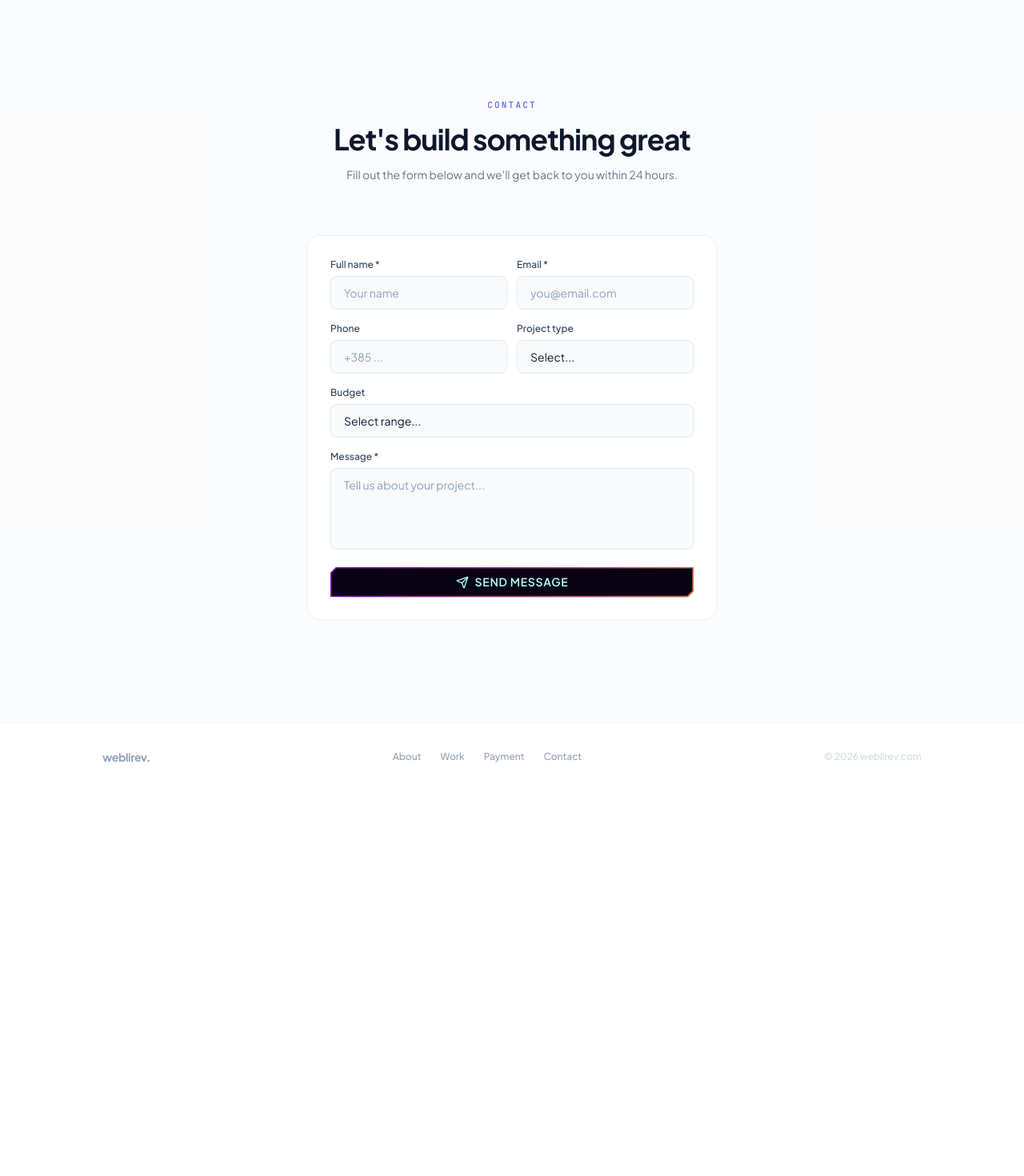
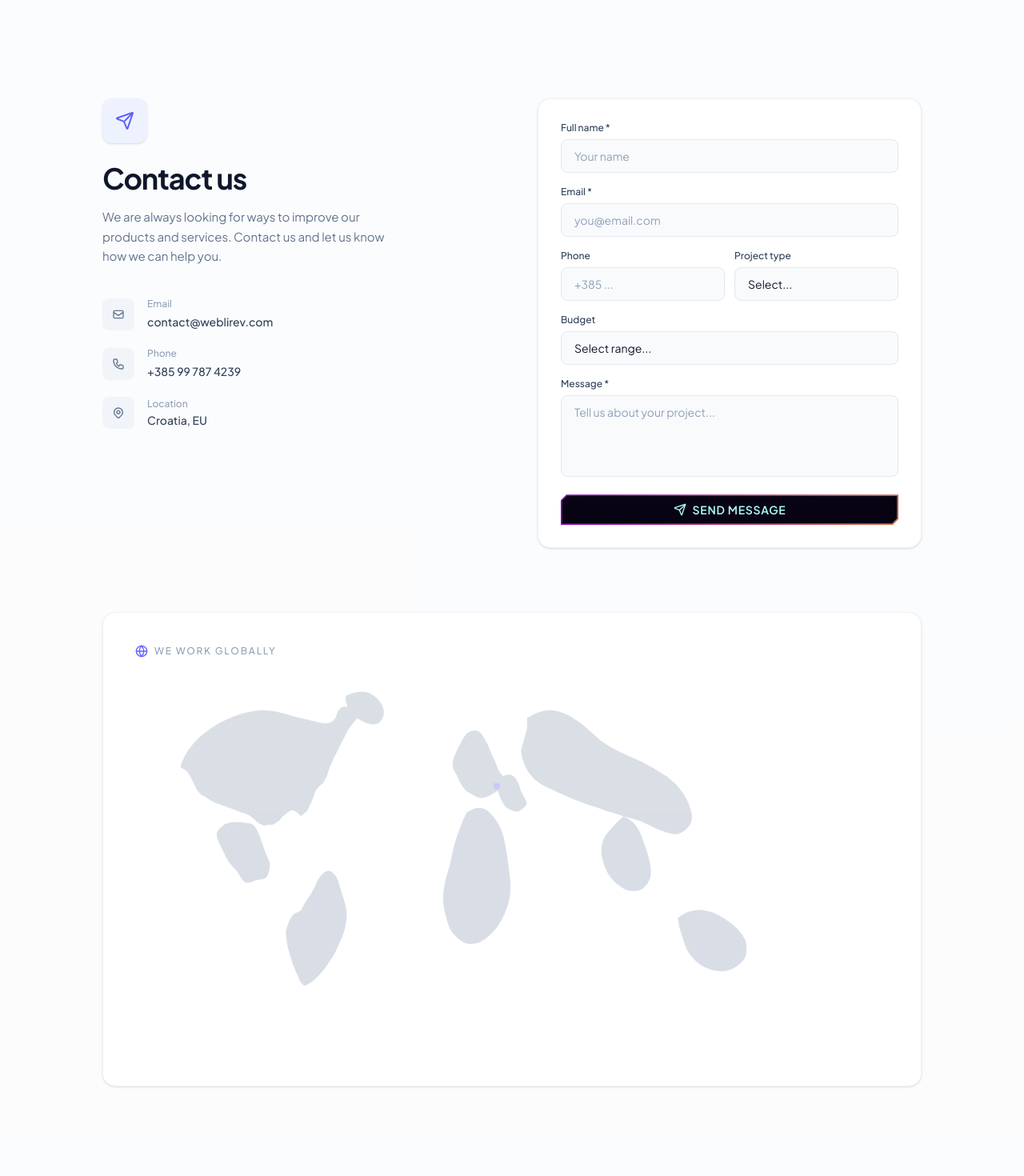
Before and after one commit to marx70027-dev/begood, a Next.js app: page / in a window 1280 px wide. Shown: the part 5440-6910 px from the top of the page at 80% size. Before the commit the page ends 6428 px from the top, so only its background shows below. Built offline with nearby package versions, Linux system fonts and the light colour scheme.

Commit message:
Redesign contact section: two-column layout with info + form, world map below
Co-Authored-By: Claude Opus 4.6 <noreply@anthropic.com>
Claude-Session: https://claude.ai/code/session_01Bpww7MM1SL5Luc2Gchy52w

```diff
--- a/app/page.tsx
+++ b/app/page.tsx
@@ -405,31 +405,70 @@ export default function Home() {
       {/* ── Contact ── */}
       <section id="contact" className="py-32 px-6 bg-slate-50/50">
         <div className="max-w-5xl mx-auto">
-          <SectionHead
-            label="Contact"
-            title="Let's build something great"
-            sub="Fill out the form below and we'll get back to you within 24 hours."
-          />
+          <div className="grid md:grid-cols-2 gap-12 md:gap-16 items-start">
+            {/* Left — Info */}
+            <motion.div initial={{ opacity: 0, x: -20 }} whileInView={{ opacity: 1, x: 0 }} viewport={{ once: true }} transition={{ duration: 0.6 }}>
+              <div className="w-14 h-14 rounded-xl bg-indigo-50 flex items-center justify-center mb-6 shadow-sm">
+                <Send className="size-6 text-indigo-500" />
+              </div>
+              <h2 className="text-3xl md:text-4xl font-bold text-slate-900 tracking-[-0.03em] mb-4">Contact us</h2>
+              <p className="text-slate-500 text-[15px] leading-relaxed mb-10 max-w-sm">
+                We are always looking for ways to improve our products and services. Contact us and let us know how we can help you.
+              </p>
 
+              <div className="space-y-5">
+                <div className="flex items-center gap-4">
+                  <div className="w-10 h-10 rounded-lg bg-slate-100 flex items-center justify-center flex-shrink-0">
+                    <svg className="size-4 text-slate-500" fill="none" viewBox="0 0 24 24" stroke="currentColor" strokeWidth={2}><path strokeLinecap="round" strokeLinejoin="round" d="M3 8l7.89 5.26a2 2 0 002.22 0L21 8M5 19h14a2 2 0 002-2V7a2 2 0 00-2-2H5a2 2 0 00-2 2v10a2 2 0 002 2z" /></svg>
+                  </div>
+                  <div>
+                    <p className="text-xs text-slate-400 font-medium mb-0.5">Email</p>
+                    <a href="mailto:contact@weblirev.com" className="text-sm text-slate-700 font-medium hover:text-indigo-600 transition-colors">contact@weblirev.com</a>
+                  </div>
+                </div>
+
+                <div className="flex items-center gap-4">
+                  <div className="w-10 h-10 rounded-lg bg-slate-100 flex items-center justify-center flex-shrink-0">
+                    <svg className="size-4 text-slate-500" fill="none" viewBox="0 0 24 24" stroke="currentColor" strokeWidth={2}><path strokeLinecap="round" strokeLinejoin="round" d="M3 5a2 2 0 012-2h3.28a1 1 0 01.948.684l1.498 4.493a1 1 0 01-.502 1.21l-2.257 1.13a11.042 11.042 0 005.516 5.516l1.13-2.257a1 1 0 011.21-.502l4.493 1.498a1 1 0 01.684.949V19a2 2 0 01-2 2h-1C9.716 21 3 14.284 3 6V5z" /></svg>
+                  </div>
+                  <div>
+                    <p className="text-xs text-slate-400 font-medium mb-0.5">Phone</p>
+                    <a href="tel:+385997874239" className="text-sm text-slate-700 font-medium hover:text-indigo-600 transition-colors">+385 99 787 4239</a>
+                  </div>
+                </div>
+
+                <div className="flex items-center gap-4">
+                  <div className="w-10 h-10 rounded-lg bg-slate-100 flex items-center justify-center flex-shrink-0">
+                    <svg className="size-4 text-slate-500" fill="none" viewBox="0 0 24 24" stroke="currentColor" strokeWidth={2}><path strokeLinecap="round" strokeLinejoin="round" d="M17.657 16.657L13.414 20.9a1.998 1.998 0 01-2.827 0l-4.244-4.243a8 8 0 1111.314 0z" /><path strokeLinecap="round" strokeLinejoin="round" d="M15 11a3 3 0 11-6 0 3 3 0 016 0z" /></svg>
+                  </div>
+                  <div>
+                    <p className="text-xs text-slate-400 font-medium mb-0.5">Location</p>
+                    <p className="text-sm text-slate-700 font-medium">Croatia, EU</p>
+                  </div>
+                </div>
+              </div>
+            </motion.div>
+
+            {/* Right — Form */}
             <motion.form
               ref={formRef}
               onSubmit={handleSubmit}
-            initial={{ opacity: 0, y: 16 }}
-            whileInView={{ opacity: 1, y: 0 }}
+              initial={{ opacity: 0, x: 20 }}
+              whileInView={{ opacity: 1, x: 0 }}
               viewport={{ once: true }}
-            className="max-w-lg mx-auto bg-white border border-slate-200/60 rounded-2xl p-7 space-y-4"
+              transition={{ duration: 0.6, delay: 0.1 }}
+              className="bg-white border border-slate-200/60 rounded-2xl p-7 space-y-4 shadow-sm"
             >
               <input type="text" name="website" className="absolute -left-[9999px]" tabIndex={-1} autoComplete="off" aria-hidden="true" />
 
-            <div className="grid grid-cols-2 gap-3">
               <div>
                 <label className="block text-slate-700 text-xs font-medium mb-1.5">Full name *</label>
                 <input name="name" type="text" required minLength={2} maxLength={100} className={inputCls} placeholder="Your name" />
               </div>
+
               <div>
                 <label className="block text-slate-700 text-xs font-medium mb-1.5">Email *</label>
                 <input name="email" type="email" required maxLength={254} className={inputCls} placeholder="you@email.com" />
-              </div>
               </div>
 
               <div className="grid grid-cols-2 gap-3">
@@ -473,6 +512,52 @@ export default function Home() {
               {formStatus === "sent" && <p className="text-emerald-600 text-sm text-center">Thank you! We&apos;ll get back to you within 24 hours.</p>}
             </motion.form>
           </div>
+
+          {/* World Map */}
+          <motion.div
+            initial={{ opacity: 0, y: 30 }}
+            whileInView={{ opacity: 1, y: 0 }}
+            viewport={{ once: true }}
+            transition={{ duration: 0.8, delay: 0.2 }}
+            className="mt-20 relative"
+          >
+            <div className="bg-white border border-slate-200/60 rounded-2xl p-6 md:p-10 shadow-sm overflow-hidden">
+              <div className="flex items-center gap-2 mb-6">
+                <Globe className="size-4 text-indigo-500" />
+                <span className="text-xs text-slate-400 font-medium uppercase tracking-[0.15em]">We work globally</span>
+              </div>
+              <svg viewBox="0 0 1000 500" className="w-full h-auto opacity-[0.35]" fill="none">
+                <g fill="#94a3b8">
+                  {/* North America */}
+                  <path d="M60 120 C70 80,120 50,160 45 C180 42,200 50,220 55 C240 58,250 65,260 60 C270 55,265 45,275 40 C285 38,290 45,300 50 C295 55,285 65,280 75 C275 85,270 95,265 105 C260 115,258 120,255 130 L250 140 C245 145,240 148,238 155 C235 165,232 170,228 178 L220 185 C215 180,210 175,205 178 C200 182,195 185,192 190 L185 195 C180 198,175 195,172 198 L165 195 C158 190,155 185,148 182 C140 180,135 178,128 175 C120 172,115 170,108 168 C100 165,95 160,90 158 C85 155,80 148,78 142 C75 135,72 130,68 125 Z" />
+                  <path d="M155 195 L160 200 C165 210,168 218,170 225 C172 232,175 238,178 245 C180 252,178 258,175 265 C170 270,165 268,160 270 C155 272,150 275,145 272 C140 268,138 262,135 258 C130 252,125 248,122 242 C118 235,115 228,112 222 C110 218,108 212,108 208 C110 202,115 198,120 195 C128 192,138 192,148 194 Z" />
+                  {/* South America */}
+                  <path d="M220 310 C225 300,228 295,232 290 C235 285,238 280,240 275 C242 270,245 265,248 262 C252 258,258 255,262 260 C268 265,270 272,272 280 C275 290,278 298,280 308 C282 318,280 325,278 335 C275 345,272 352,268 360 C265 368,260 375,255 382 C250 390,245 395,240 400 C235 405,230 408,225 410 C220 408,218 402,215 395 C210 385,208 378,205 368 C202 358,200 348,200 338 C202 328,205 322,210 315 Z" />
+                  {/* Europe */}
+                  <path d="M440 75 C445 72,450 70,455 72 C460 75,462 80,465 85 C468 90,470 95,472 100 C475 108,478 112,480 118 C482 125,485 128,488 132 C490 138,488 142,485 148 C480 152,475 155,470 158 C465 160,460 162,455 160 C450 158,445 155,440 152 C435 148,432 142,430 138 C428 132,425 128,422 122 C420 115,422 108,425 102 C428 95,432 88,435 82 Z" />
+                  <path d="M488 132 C492 130,498 128,502 132 C508 138,510 145,512 152 C515 158,518 162,520 168 C518 172,515 175,510 178 C505 180,500 178,495 175 C490 172,488 168,485 162 C482 155,480 148,482 142 C485 138,488 135,488 132Z" />
+                  {/* Africa */}
+                  <path d="M440 180 C448 175,455 172,462 175 C470 178,475 185,480 192 C485 200,488 208,490 218 C492 228,494 238,495 248 C496 258,498 268,498 278 C498 290,496 300,492 310 C488 320,484 328,478 335 C472 342,466 348,458 352 C450 355,442 356,435 352 C428 348,422 342,418 335 C415 328,412 318,410 308 C408 298,408 288,410 278 C412 268,415 258,418 248 C420 238,422 228,425 218 C428 208,432 198,435 190 Z" />
+                  {/* Asia */}
+                  <path d="M520 55 C530 48,545 42,558 45 C572 48,582 55,592 62 C602 70,610 78,618 85 C628 92,638 98,648 102 C660 108,672 112,682 118 C690 122,698 128,705 132 C712 138,718 142,722 148 C728 155,732 162,735 170 C738 178,740 185,738 192 C735 200,730 205,722 208 C715 210,708 208,700 205 C692 202,685 198,678 195 C668 190,658 188,648 185 C640 182,632 180,625 178 C618 175,610 172,602 170 C595 168,588 165,580 162 C572 158,565 155,558 152 C550 148,542 145,535 140 C528 135,522 128,518 120 C515 112,512 105,512 98 C514 88,518 78,520 68 Z" />
+                  <path d="M648 185 C655 188,660 192,665 198 C670 205,672 212,675 220 C678 228,680 235,682 242 C684 250,685 258,684 265 C682 272,678 278,672 282 C665 285,658 285,650 282 C642 278,635 272,630 265 C625 258,622 250,620 242 C618 235,618 228,620 220 C622 212,628 205,635 198 C640 192,645 188,648 185Z" />
+                  {/* Australia */}
+                  <path d="M720 320 C730 312,742 308,755 310 C768 312,778 318,788 325 C798 332,805 340,810 350 C812 358,812 368,808 375 C802 382,795 388,785 390 C775 392,765 390,755 385 C745 380,738 372,732 362 C728 352,725 342,722 332 Z" />
+                  {/* Greenland */}
+                  <path d="M280 25 C290 20,302 18,312 22 C322 28,328 35,330 45 C330 52,328 58,322 62 C315 65,308 62,300 58 C292 54,285 48,282 40 C280 35,278 30,280 25Z" />
+                </g>
+                {/* Location pin for Croatia */}
+                <g transform="translate(480,145)">
+                  <circle cx="0" cy="0" r="6" fill="#6366f1" opacity="0.2">
+                    <animate attributeName="r" values="6;14;6" dur="2s" repeatCount="indefinite" />
+                    <animate attributeName="opacity" values="0.3;0;0.3" dur="2s" repeatCount="indefinite" />
+                  </circle>
+                  <circle cx="0" cy="0" r="4" fill="#6366f1" />
+                </g>
+              </svg>
+            </div>
+          </motion.div>
+        </div>
       </section>
 
       {/* ── Footer ── */}
```
Lines whose indentation alone changed are shown as unchanged.
